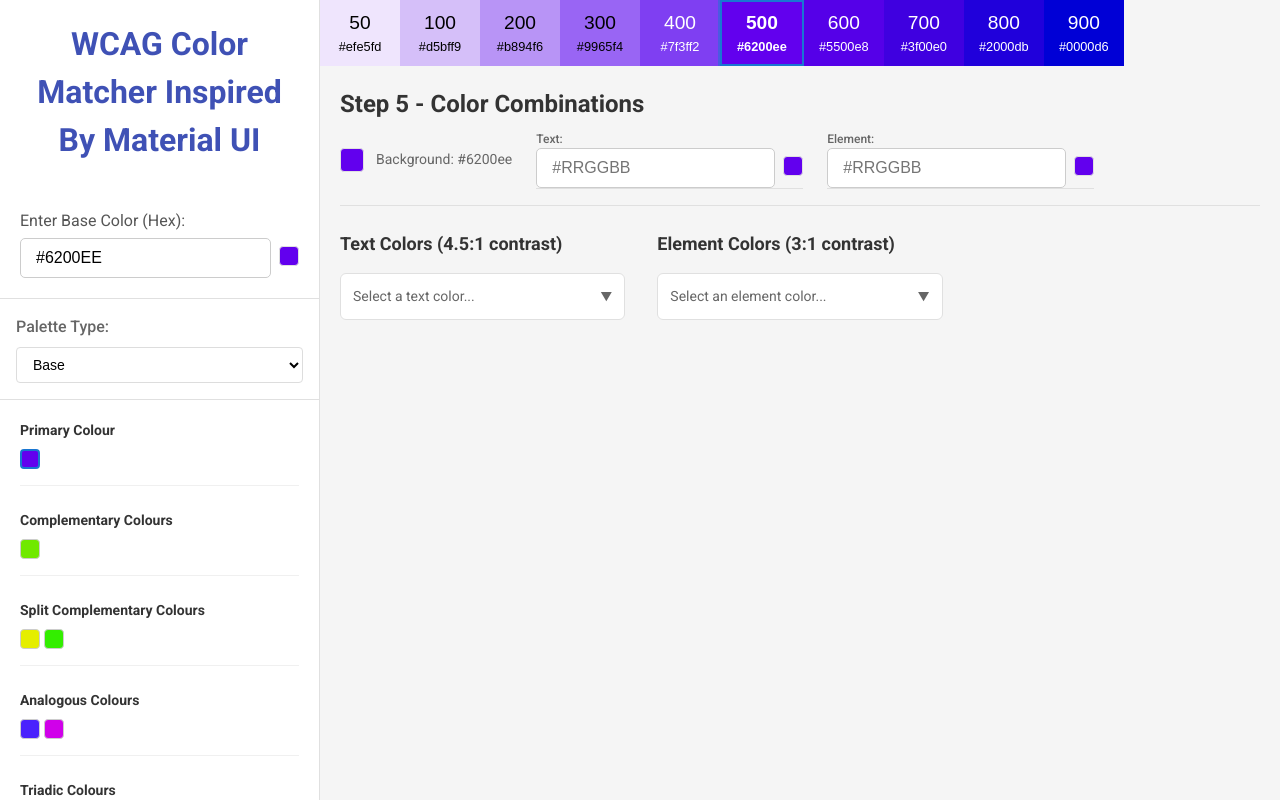
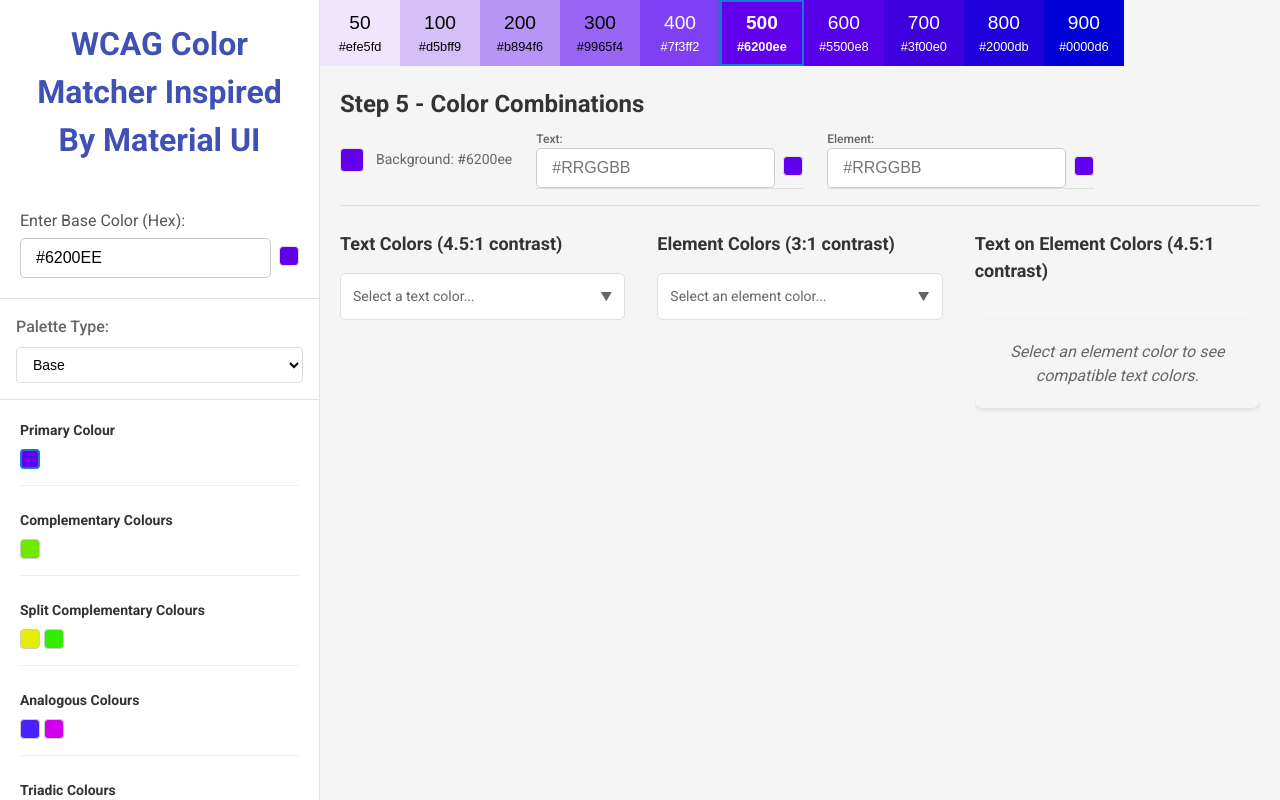
Before and after one commit to nikita-kramarovsky/wcag-color-matcher, a React (Vite) app in the folder color-palette-generator/: page / in a window 1280 px wide. Built offline with nearby package versions, Linux system fonts and the light colour scheme.

Commit message:
added text on element color

```diff
--- a/color-palette-generator/src/components/organisms/StepContent/StepContent.css
+++ b/color-palette-generator/src/components/organisms/StepContent/StepContent.css
@@ -75,7 +75,8 @@
 }
 
 .text-column,
-.element-column {
+.element-column,
+.text-on-element-column {
   display: flex;
   flex-direction: column;
   gap: 16px;
@@ -84,11 +85,22 @@
 }
 
 .text-column h3,
-.element-column h3 {
+.element-column h3,
+.text-on-element-column h3 {
   margin: 0;
   color: #333;
   font-size: 18px;
   font-weight: 600;
+}
+
+.empty-placeholder {
+  padding: 20px;
+  border-radius: 8px;
+  margin-top: 20px;
+  box-shadow: 0 2px 4px rgba(0, 0, 0, 0.1);
+  color: #666;
+  font-style: italic;
+  text-align: center;
 }
 
 .selected-example {
--- a/color-palette-generator/src/components/organisms/StepContent/StepContent.presenter.ts
+++ b/color-palette-generator/src/components/organisms/StepContent/StepContent.presenter.ts
@@ -7,11 +7,17 @@
 export const useStepContentPresenter = ({ colorSets, selectedStep, currentPalettes, allGeneratedPalettes, selectedPalette }: StepContentProps) => {
   const [selectedTextColor, setSelectedTextColor] = useState<string>('');
   const [selectedElementColor, setSelectedElementColor] = useState<string>('');
+  const [selectedTextOnElementColor, setSelectedTextOnElementColor] = useState<string>('');
 
   useEffect(() => {
     setSelectedTextColor('');
     setSelectedElementColor('');
+    setSelectedTextOnElementColor('');
   }, [selectedPalette, selectedStep]);
+
+  useEffect(() => {
+    setSelectedTextOnElementColor('');
+  }, [selectedElementColor]);
 
   const selectedPaletteColors = selectedPalette !== null ? currentPalettes[selectedPalette] : null;
   const currentStepColor = selectedPaletteColors ? selectedPaletteColors[selectedStep] : null;
@@ -36,6 +42,22 @@
     return colorSet.title;
   };
 
+  const getCustomColorObj = (hexColor: string, baseColor: ColorRGBA) => {
+    try {
+      const color = parseHexColor(hexColor);
+      const ratio = calculateContrastRatio(color, baseColor);
+      return { hex: hexColor, color, ratio, source: 'Custom' };
+    } catch {
+      // For partial/invalid hex values, return a placeholder object so input still works
+      return {
+        hex: hexColor,
+        color: { red: 0, green: 0, blue: 0, alpha: 1 },
+        ratio: 0,
+        source: 'Invalid'
+      };
+    }
+  };
+
   const textCompatibleColors: Array<{
     hex: string;
     ratio: number;
@@ -43,6 +65,12 @@
     color: ColorRGBA;
   }> = [];
   const elementCompatibleColors: Array<{
+    hex: string;
+    ratio: number;
+    source: string;
+    color: ColorRGBA;
+  }> = [];
+  const textOnElementCompatibleColors: Array<{
     hex: string;
     ratio: number;
     source: string;
@@ -71,27 +99,29 @@
     elementCompatibleColors.sort((a, b) => b.ratio - a.ratio);
   }
 
-  const getCustomColorObj = (hexColor: string) => {
-    try {
-      if (!currentStepColor) throw new Error("Current step color is null");
-      const color = parseHexColor(hexColor);
-      const ratio = calculateContrastRatio(color, currentStepColor);
-      return { hex: hexColor, color, ratio, source: 'Custom' };
-    } catch {
-      // For partial/invalid hex values, return a placeholder object so input still works
-      return {
-        hex: hexColor,
-        color: { red: 0, green: 0, blue: 0, alpha: 1 },
-        ratio: 0,
-        source: 'Invalid'
-      };
-    }
-  };
+  const selectedTextColorObj = textCompatibleColors.find(c => c.hex === selectedTextColor) ||
+    (selectedTextColor && currentStepColor ? getCustomColorObj(selectedTextColor, currentStepColor) : null);
+  const selectedElementColorObj = elementCompatibleColors.find(c => c.hex === selectedElementColor) ||
+    (selectedElementColor && currentStepColor ? getCustomColorObj(selectedElementColor, currentStepColor) : null);
 
-  const selectedTextColorObj = textCompatibleColors.find(c => c.hex === selectedTextColor) ||
-    (selectedTextColor ? getCustomColorObj(selectedTextColor) : null);
-  const selectedElementColorObj = elementCompatibleColors.find(c => c.hex === selectedElementColor) ||
-    (selectedElementColor ? getCustomColorObj(selectedElementColor) : null);
+  if (selectedElementColorObj && selectedElementColorObj.source !== 'Invalid') {
+    allGeneratedPalettes.forEach((palette, paletteIndex) => {
+      palette.forEach((color, stepIndex) => {
+        const contrast = calculateContrastRatio(color, selectedElementColorObj.color);
+        const hex = getHexValue(color);
+        const paletteName = getPaletteName(paletteIndex);
+        const source = `${paletteName} - Step ${stepIndex}`;
+
+        if (contrast >= 4.5) {
+          textOnElementCompatibleColors.push({ color, hex, ratio: contrast, source });
+        }
+      });
+    });
+    textOnElementCompatibleColors.sort((a, b) => b.ratio - a.ratio);
+  }
+
+  const selectedTextOnElementColorObj = textOnElementCompatibleColors.find(c => c.hex === selectedTextOnElementColor) ||
+    (selectedTextOnElementColor && selectedElementColorObj ? getCustomColorObj(selectedTextOnElementColor, selectedElementColorObj.color) : null);
 
   const getTextColorLabel = () => {
     if (selectedTextColorObj && selectedTextColorObj.source !== 'Invalid') {
@@ -129,5 +159,9 @@
     getForegroundColor,
     getHexValue,
     formatColorValue,
+    selectedTextOnElementColor,
+    setSelectedTextOnElementColor,
+    textOnElementCompatibleColors,
+    selectedTextOnElementColorObj,
   };
 };
--- a/color-palette-generator/src/components/organisms/StepContent/StepContent.tsx
+++ b/color-palette-generator/src/components/organisms/StepContent/StepContent.tsx
@@ -3,6 +3,7 @@
 import { ColorInput } from '../../molecules/ColorInput';
 import { TextColorExample } from './components/TextColorExample';
 import { ElementColorExample } from './components/ElementColorExample';
+import { TextOnElementExample } from './components/TextOnElementExample';
 import { useStepContentPresenter } from './StepContent.presenter';
 import type { StepContentProps } from './StepContent.types';
 
@@ -26,6 +27,10 @@
     getForegroundColor,
     getHexValue,
     formatColorValue,
+    selectedTextOnElementColor,
+    setSelectedTextOnElementColor,
+    textOnElementCompatibleColors,
+    selectedTextOnElementColorObj,
   } = useStepContentPresenter(props);
 
   if (colorSets.length === 0) {
@@ -120,6 +125,30 @@
             />
           )}
         </div>
+
+        <div className="text-on-element-column">
+          <h3>Text on Element Colors (4.5:1 contrast)</h3>
+          {selectedElementColorObj ? (
+            <ColorDropdown
+              options={textOnElementCompatibleColors}
+              value={selectedTextOnElementColor}
+              onChange={setSelectedTextOnElementColor}
+              placeholder="Select a text color..."
+            />
+          ) : (
+            <div className="empty-placeholder">Select an element color to see compatible text colors.</div>
+          )}
+
+          {(selectedTextOnElementColorObj && selectedElementColorObj) && (
+            <TextOnElementExample
+              currentStepColor={currentStepColor}
+              selectedElementColorObj={selectedElementColorObj}
+              selectedTextOnElementColorObj={selectedTextOnElementColorObj}
+              getBackgroundColor={getBackgroundColor}
+              getForegroundColor={getForegroundColor}
+            />
+          )}
+        </div>
       </div>
     </div>
   );
--- /dev/null
+++ b/color-palette-generator/src/components/organisms/StepContent/components/TextOnElementExample/TextOnElementExample.css
@@ -0,0 +1,27 @@
+.text-on-element-example {
+  padding: 20px;
+  border-radius: 8px;
+  margin-top: 20px;
+  box-shadow: 0 2px 4px rgba(0, 0, 0, 0.1);
+  display: flex;
+  flex-direction: column;
+  gap: 10px;
+}
+
+.text-on-element-example-inner {
+  padding: 15px;
+  border-radius: 6px;
+  box-shadow: inset 0 0 0 1px rgba(0, 0, 0, 0.1);
+  display: flex;
+  flex-direction: column;
+  gap: 10px;
+}
+
+.text-on-element-example h4 {
+  margin: 0;
+  font-size: 1.1em;
+}
+
+.text-on-element-example p {
+  line-height: 1.5;
+}
--- /dev/null
+++ b/color-palette-generator/src/components/organisms/StepContent/components/TextOnElementExample/TextOnElementExample.tsx
@@ -0,0 +1,49 @@
+import './TextOnElementExample.css';
+import type { TextOnElementExampleProps } from './TextOnElementExample.types';
+
+export function TextOnElementExample({
+  currentStepColor,
+  selectedElementColorObj,
+  selectedTextOnElementColorObj,
+  getBackgroundColor,
+}: TextOnElementExampleProps) {
+  return (
+    <div
+      className="text-on-element-example"
+      style={{
+        backgroundColor: getBackgroundColor(currentStepColor),
+      }}
+    >
+      <div
+        className="text-on-element-example-inner"
+        style={{
+          backgroundColor: getBackgroundColor(selectedElementColorObj.color),
+          color: getBackgroundColor(selectedTextOnElementColorObj.color),
+        }}
+      >
+        <h4>Text on Element Example</h4>
+        <p>
+          This is sample text on the selected element color. The contrast ratio is
+          {selectedTextOnElementColorObj.ratio.toFixed(1)}:1.
+        </p>
+        <p>
+          <strong
+            style={{
+              color: getBackgroundColor(selectedTextOnElementColorObj.color),
+            }}
+          >
+            Bold text example
+          </strong>
+          and
+          <em
+            style={{
+              color: getBackgroundColor(selectedTextOnElementColorObj.color),
+            }}
+          >
+            italic text example
+          </em>
+        </p>
+      </div>
+    </div>
+  );
+}
--- /dev/null
+++ b/color-palette-generator/src/components/organisms/StepContent/components/TextOnElementExample/index.ts
@@ -0,0 +1 @@
+export * from './TextOnElementExample';
```
Also changed, not shown: color-palette-generator/src/components/organisms/StepContent/components/TextOnElementExample/TextOnElementExample.types.ts (added, +19 -0 lines).
